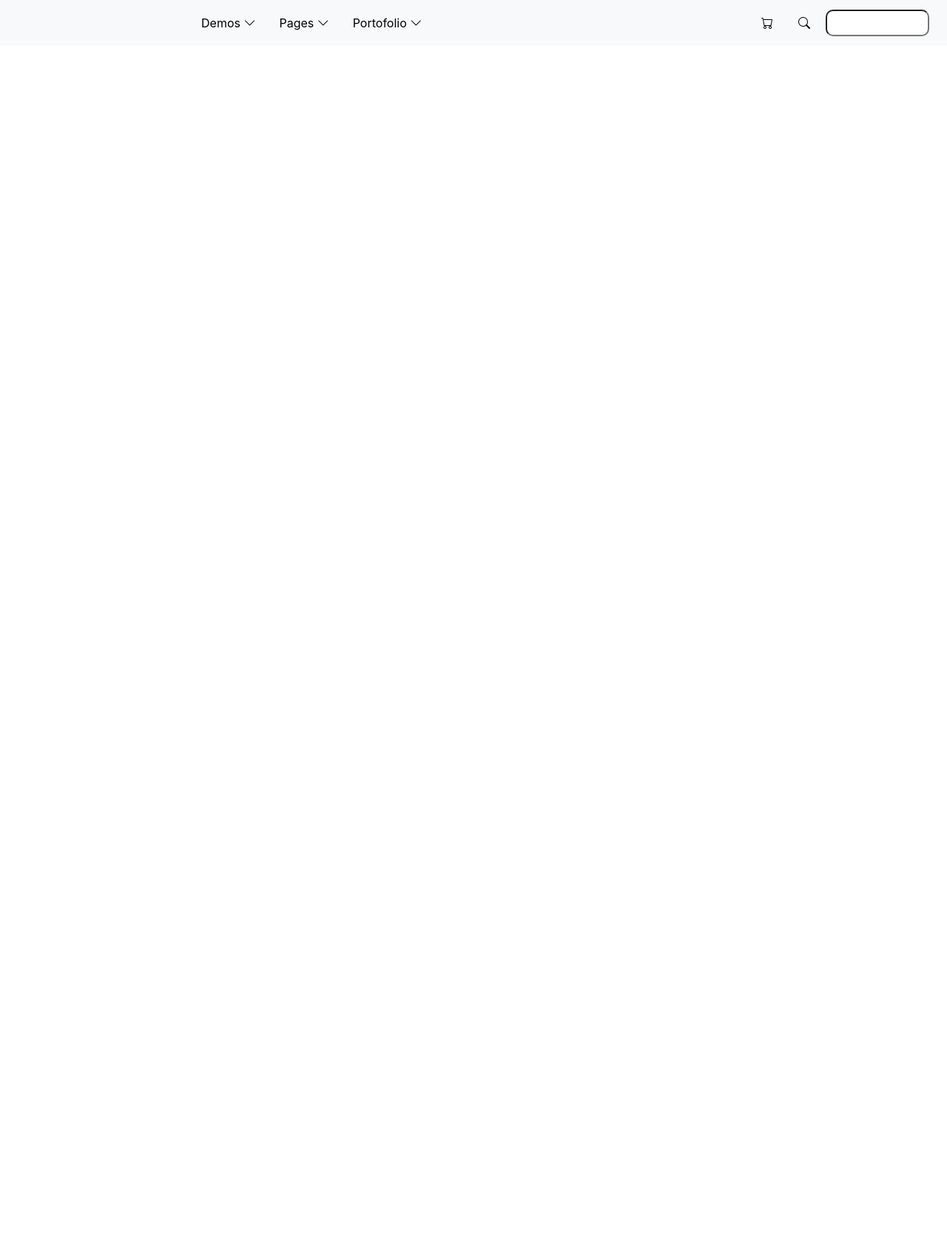
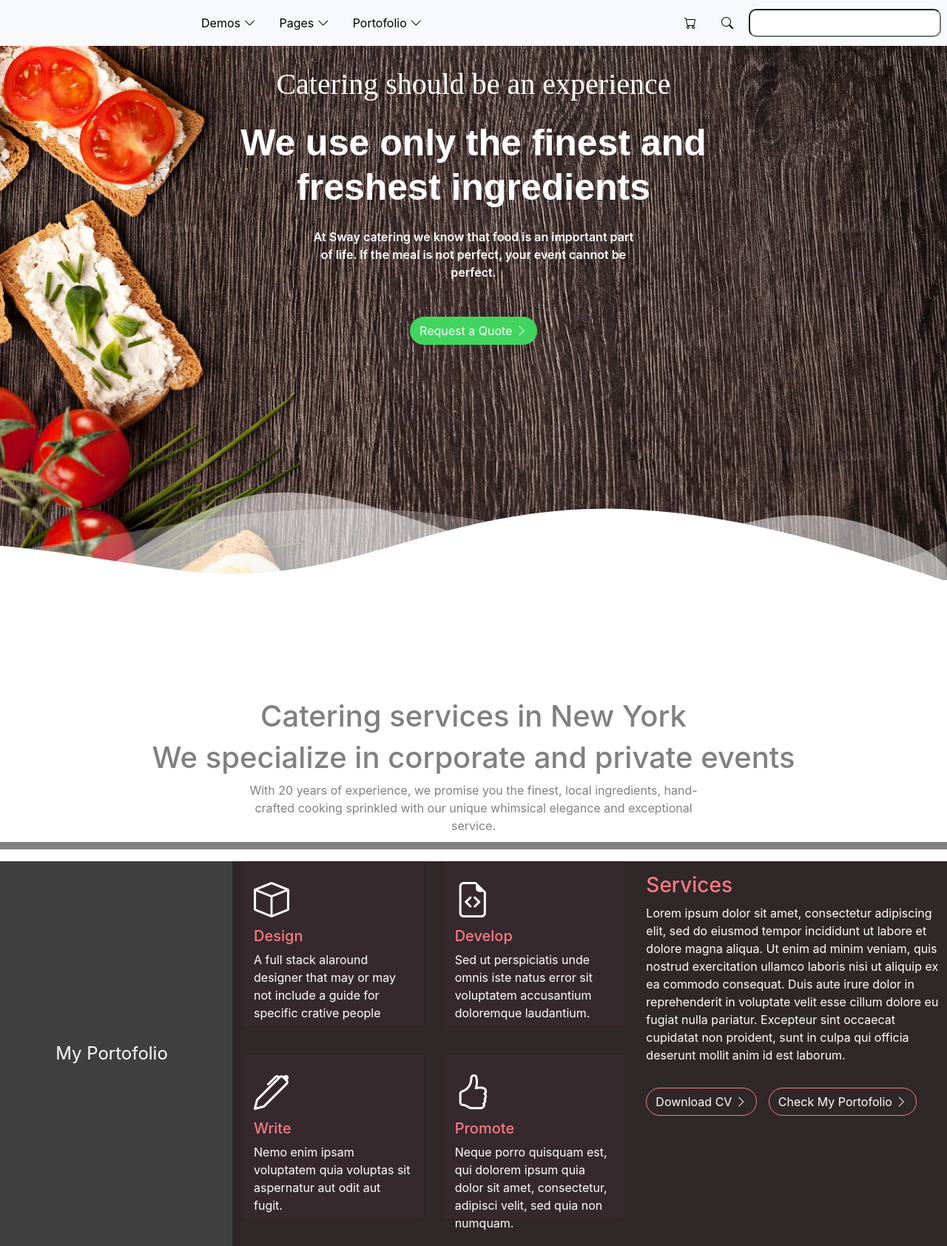
Before and after one commit to mdwikycahyo/Alami-Technical-Assesment, a React (Create React App) app: page / in a window 1280 px wide. Shown: the whole page at 74% size. Before the commit the page ends 800 px from the top, so only its background shows below. Built offline with nearby package versions, Linux system fonts and the light colour scheme.

Commit message:
slicing done

```diff
--- a/public/index.html
+++ b/public/index.html
@@ -28,6 +28,7 @@
     <link href="https://cdn.jsdelivr.net/npm/bootstrap@5.1.3/dist/css/bootstrap.min.css" rel="stylesheet" integrity="sha384-1BmE4kWBq78iYhFldvKuhfTAU6auU8tT94WrHftjDbrCEXSU1oBoqyl2QvZ6jIW3" crossorigin="anonymous">
     <!-- Bootstrap Icon -->
     <link rel="stylesheet" href="https://cdn.jsdelivr.net/npm/bootstrap-icons@1.8.1/font/bootstrap-icons.css">
+    <link rel="preconnect" href="https://fonts.googleapis.com">
     <title>React App</title>
   </head>
   <body>
--- a/src/App.js
+++ b/src/App.js
@@ -1,10 +1,10 @@
-// import logo from './logo.svg';
+// import image from "./kitchenTable.jpeg";
 import "./App.css";
 
 function App() {
   return (
     <div className="App">
-      <div className="">
+      <div className="Navbar">
         <ul className="d-flex align-items-center justify-content-between pt-1 pb-1">
           <div className="left-navbar">
             <li>
@@ -23,16 +23,188 @@ function App() {
               </a>
             </li>
           </div>
-          <div className="right-navbar d-flex align-items-center">
+          <div className="d-flex">
+            <div className="right-navbae">
               <button className="btn btn-light m-2">
                 <i className="bi bi-cart" />
               </button>
               <button className="btn btn-light">
                 <i className="bi bi-search" />
               </button>
-            <input type="text" className="w-100 m-2 p-1"/>
+            </div>
+            <input type="text" className="w-10 m-2 p-1" />
           </div>
         </ul>
+      </div>
+      {/* Dummy div */}
+      {/* <div>
+        <h1 style={{ color: "white" }}>Dummy div. Idk why if </h1>
+      </div> */}
+      {/* ==== Background Image ===== */}
+      <div
+        style={{
+          height: "98vh",
+          backgroundImage: `url("${require("./kitchenTable.jpeg")}")`,
+          backgroundSize: "cover",
+          paddingTop: "90px",
+        }}
+      >
+        <h1 style={{ color: "white", fontFamily: "Ms Madi, cursive" }}>
+          Catering should be an experience
+        </h1>
+        <h1
+          style={{
+            color: "white",
+            fontFamily: "Nunito, sans-serif",
+            fontWeight: "bold",
+            fontSize: "50px",
+            width: "50%",
+            margin: "0.5em auto",
+          }}
+        >
+          We use only the finest and freshest ingredients
+        </h1>
+        <p
+          style={{
+            color: "white",
+            width: "35%",
+            margin: "auto",
+            fontWeight: 600,
+          }}
+        >
+          At Sway catering we know that food is an important part of life. If
+          the meal is not perfect, your event cannot be perfect.
+        </p>
+        <button
+          type="button"
+          className="btn rounded-pill mt-5"
+          style={{ backgroundColor: "#41D55F", color: "white" }}
+        >
+          Request a Quote <i className="bi bi-chevron-right" />
+        </button>
+      </div>
+      {/* Devider */}
+      <div className="custom-shape-divider-bottom-1650870126 mb-2">
+        <svg
+          data-name="Layer 1"
+          xmlns="http://www.w3.org/2000/svg"
+          viewBox="0 0 1200 120"
+          preserveAspectRatio="none"
+        >
+          <path
+            d="M0,0V46.29c47.79,22.2,103.59,32.17,158,28,70.36-5.37,136.33-33.31,206.8-37.5C438.64,32.43,512.34,53.67,583,72.05c69.27,18,138.3,24.88,209.4,13.08,36.15-6,69.85-17.84,104.45-29.34C989.49,25,1113-14.29,1200,52.47V0Z"
+            opacity=".25"
+            class="shape-fill"
+          ></path>
+          <path
+            d="M0,0V15.81C13,36.92,27.64,56.86,47.69,72.05,99.41,111.27,165,111,224.58,91.58c31.15-10.15,60.09-26.07,89.67-39.8,40.92-19,84.73-46,130.83-49.67,36.26-2.85,70.9,9.42,98.6,31.56,31.77,25.39,62.32,62,103.63,73,40.44,10.79,81.35-6.69,119.13-24.28s75.16-39,116.92-43.05c59.73-5.85,113.28,22.88,168.9,38.84,30.2,8.66,59,6.17,87.09-7.5,22.43-10.89,48-26.93,60.65-49.24V0Z"
+            opacity=".5"
+            class="shape-fill"
+          ></path>
+          <path
+            d="M0,0V5.63C149.93,59,314.09,71.32,475.83,42.57c43-7.64,84.23-20.12,127.61-26.46,59-8.63,112.48,12.24,165.56,35.4C827.93,77.22,886,95.24,951.2,90c86.53-7,172.46-45.71,248.8-84.81V0Z"
+            class="shape-fill"
+          ></path>
+        </svg>
+      </div>
+      {/* Mid Section */}
+      <div style={{ marginTop: "10em" }}>
+        <h1 style={{ color: "gray" }}>Catering services in New York</h1>
+        <h1 style={{ color: "gray" }}>
+          We specialize in corporate and private events
+        </h1>
+        <p style={{ color: "gray", width: "50%", margin: "auto" }}>
+          With 20 years of experience, we promise you the finest, local
+          ingredients, hand-crafted cooking sprinkled with our unique whimsical
+          elegance and exceptional service.
+        </p>
+        <div
+          style={{
+            backgroundColor: "gray",
+            height: "10px",
+            marginTop: "10px",
+            marginBottom: "1em",
+          }}
+        />
+      </div>
+      {/* Bottom Section */}
+      <div className="row" style={{ color: "white", height: "65vh" }}>
+        <div
+          className="col-3 d-flex align-items-center justify-content-center"
+          style={{ backgroundColor: "#404040", fontSize: "1.5em" }}
+        >
+          My Portofolio
+        </div>
+        <div className="col-5 d-flex" style={{ backgroundColor: "#302729" }}>
+          <div className="row">
+            <div className="col-sm-6">
+              <div class="card card-x" style={{ backgroundColor: "#36292e" }}>
+                <div class="card-body">
+                  <i class="bi bi-box" />
+                  <h5 class="card-title">Design</h5>
+                  <p class="card-text">
+                    A full stack alaround designer that may or may not include a
+                    guide for specific crative people
+                  </p>
+                </div>
+              </div>
+            </div>
+            <div className="col-sm-6">
+              <div class="card card-x" style={{ backgroundColor: "#36292e" }}>
+                <div class="card-body">
+                  <i class="bi bi-file-earmark-code" />
+                  <h5 class="card-title">Develop</h5>
+                  <p class="card-text">
+                    Sed ut perspiciatis unde omnis iste natus error sit
+                    voluptatem accusantium doloremque laudantium.
+                  </p>
+                </div>
+              </div>
+            </div>
+            <div className="col-sm-6">
+              <div class="card card-x" style={{ backgroundColor: "#36292e" }}>
+                <div class="card-body">
+                  <i class="bi bi-pen" />
+                  <h5 class="card-title">Write</h5>
+                  <p class="card-text">
+                    Nemo enim ipsam voluptatem quia voluptas sit aspernatur aut
+                    odit aut fugit.
+                  </p>
+                </div>
+              </div>
+            </div>
+            <div className="col-sm-6">
+              <div class="card card-x" style={{ backgroundColor: "#36292e" }}>
+                <div class="card-body">
+                  <i class="bi bi-hand-thumbs-up" />
+                  <h5 class="card-title">Promote</h5>
+                  <p class="card-text">
+                    Neque porro quisquam est, qui dolorem ipsum quia dolor sit
+                    amet, consectetur, adipisci velit, sed quia non numquam.
+                  </p>
+                </div>
+              </div>
+            </div>
+          </div>
+        </div>
+        <div className="col-4 p-3" style={{ backgroundColor: "#302729", textAlign: 'left' }}>
+          <h3 style={{color: '#F77B81'}}>Services</h3>
+          <p>
+            Lorem ipsum dolor sit amet, consectetur adipiscing elit, sed do
+            eiusmod tempor incididunt ut labore et dolore magna aliqua. Ut enim
+            ad minim veniam, quis nostrud exercitation ullamco laboris nisi ut
+            aliquip ex ea commodo consequat. Duis aute irure dolor in
+            reprehenderit in voluptate velit esse cillum dolore eu fugiat nulla
+            pariatur. Excepteur sint occaecat cupidatat non proident, sunt in
+            culpa qui officia deserunt mollit anim id est laborum.
+          </p>
+          <button className="btn rounded-pill" style={{color: 'white', borderColor: '#F77B81'}}>
+            Download CV <i className="bi bi-chevron-right" />
+          </button>
+          <button className="btn rounded-pill m-3" style={{color: 'white', borderColor: '#F77B81'}}>
+            Check My Portofolio <i className="bi bi-chevron-right" />
+          </button>
+        </div>
       </div>
     </div>
   );
--- a/src/index.css
+++ b/src/index.css
@@ -1,15 +1,20 @@
 body {
   margin: 0;
-  font-family: -apple-system, BlinkMacSystemFont, 'Segoe UI', 'Roboto', 'Oxygen',
-    'Ubuntu', 'Cantarell', 'Fira Sans', 'Droid Sans', 'Helvetica Neue',
+  font-family: -apple-system, BlinkMacSystemFont, "Segoe UI", "Roboto", "Oxygen",
+    "Ubuntu", "Cantarell", "Fira Sans", "Droid Sans", "Helvetica Neue",
     sans-serif;
   -webkit-font-smoothing: antialiased;
   -moz-osx-font-smoothing: grayscale;
 }
 
 code {
-  font-family: source-code-pro, Menlo, Monaco, Consolas, 'Courier New',
+  font-family: source-code-pro, Menlo, Monaco, Consolas, "Courier New",
     monospace;
+}
+
+.Navbar {
+  width: 100%;
+  position: fixed;
 }
 
 ul {
@@ -32,10 +37,6 @@ li a {
   text-decoration: none;
 }
 
-li a:hover {
-  background-color: #E9ECEF;
-}
-
 input {
   border-radius: 10px;
 }
@@ -44,7 +45,37 @@ input {
   margin-left: 20%;
 }
 
-.right-navbar {
-  width: 20%;
-  margin-right: 16px;
+.custom-shape-divider-bottom-1650870126 {
+  position: absolute;
+  bottom: 0;
+  left: 0;
+  width: 100%;
+  overflow: hidden;
+  line-height: 0;
+  transform: rotate(180deg);
 }
+
+.custom-shape-divider-bottom-1650870126 svg {
+  position: relative;
+  display: block;
+  width: calc(159% + 1.3px);
+  height: 138px;
+  transform: rotateY(180deg);
+}
+
+.custom-shape-divider-bottom-1650870126 .shape-fill {
+  fill: #FFFFFF;
+}
+
+.card-x {
+  height: 14em;
+  text-align: left;
+}
+
+.card-x i {
+  font-size: 3em;
+}
+
+.card-x h5 {
+  color: #F77B81
+}
```
Also changed, not shown: src/kitchenTable.jpeg (renamed from public/kitchenTable.jpeg). Lines whose indentation alone changed are shown as unchanged.
